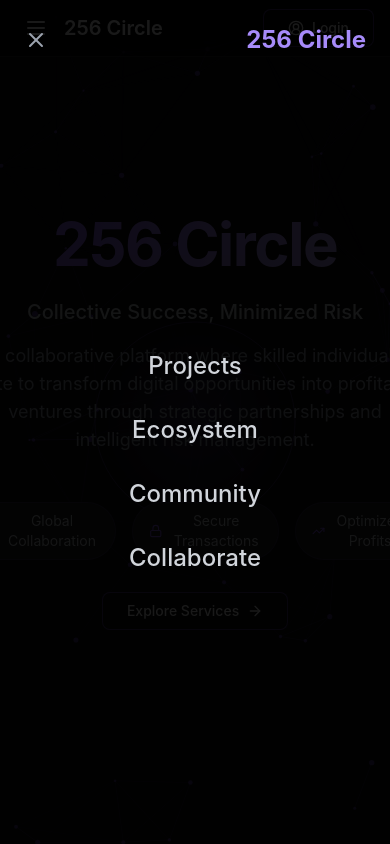
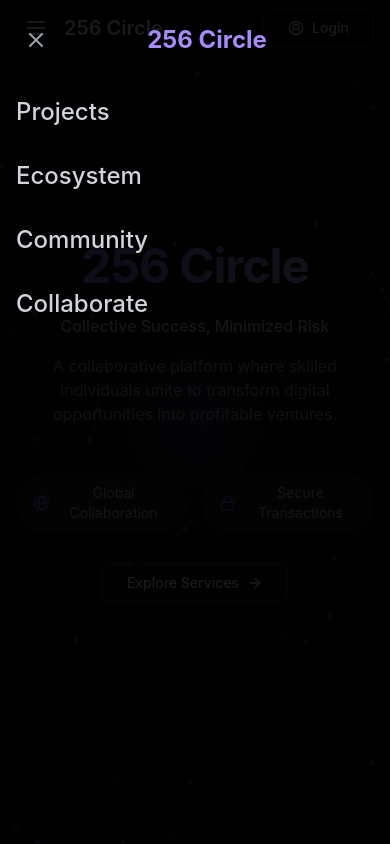
Before and after one commit to Pao7o/256circle, a React (Vite) app: page / in a window 390 px wide. Both pictures are taken after a click on the button "Toggle menu". Shown: the top 844 px of the page. Built offline with nearby package versions, Linux system fonts and the light colour scheme; a web font is replaced by a local one.

Commit message:
Maj menu mobile 2

```diff
--- a/src/components/Hero.tsx
+++ b/src/components/Hero.tsx
@@ -10,8 +10,7 @@ interface HeroProps {
 export default function Hero({ onExploreServicesClick }: HeroProps) {
   const heroFeatures = [
     { icon: Globe, text: 'Global Collaboration' },
-    { icon: Lock, text: 'Secure Transactions' },
-    { icon: TrendingUp, text: 'Optimized Profits' }
+    { icon: Lock, text: 'Secure Transactions' }
   ];
 
   return (
@@ -21,17 +20,17 @@ export default function Hero({ onExploreServicesClick }: HeroProps) {
       {/* Content */}
       <div className="relative z-10 text-center px-4 max-w-4xl mx-auto">
         <AnimatedSection delay={200}>
-          <h1 className="text-6xl md:text-8xl font-bold mb-6 gradient-text tracking-tight">
+          <h1 className="text-5xl md:text-8xl font-bold mb-6 gradient-text tracking-tight">
             256 Circle
           </h1>
         </AnimatedSection>
 
         <AnimatedSection delay={400}>
-          <p className="text-xl md:text-2xl text-gray-300 mb-4 font-medium">
+          <p className="text-md md:text-2xl text-gray-300 mb-4 font-medium">
             Collective Success, Minimized Risk
           </p>
-          <p className="text-lg text-gray-400 mb-12 max-w-2xl mx-auto">
-            A collaborative platform where skilled individuals unite to transform digital opportunities into profitable ventures through strategic partnerships and intelligent risk management.
+          <p className="text-md text-gray-400 mb-12 max-w-2xl mx-auto">
+            A collaborative platform where skilled individuals unite to transform digital opportunities into profitable ventures.
           </p>
         </AnimatedSection>
 
--- a/src/components/MobileMenu.tsx
+++ b/src/components/MobileMenu.tsx
@@ -41,10 +41,8 @@ export default function MobileMenu() {
 
   return (
     <div
-      className="fixed inset-0 bg-black/90 z-[99999] flex flex-col"
-      style={{
-        animation: 'fadeIn 0.3s ease-out'
-      }}
+      className="fixed inset-0 bg-black/90 z-[99999] flex flex-col justify-start items-start"
+      style={{ animation: 'slideIn 0.3s ease-out' }}
     >
       <style jsx>{`
         @keyframes fadeIn {
@@ -60,15 +58,15 @@ export default function MobileMenu() {
         @keyframes slideIn {
           from {
             opacity: 0;
-            transform: translateY(20px);
+            transform: translateX(20px);
           }
           to {
             opacity: 1;
-            transform: translateY(0);
+            transform: translateX(0);
           }
         }
       `}</style>
-      <div className="flex justify-between items-center p-6">
+      <div className="flex items-center p-6 w-full">
         <button
           onClick={close}
           className="text-gray-400 hover:text-white transition-colors"
@@ -76,23 +74,18 @@ export default function MobileMenu() {
         >
           <X className="w-6 h-6" />
         </button>
-        <h1
-          className="text-2xl font-bold text-violet-400"
-          style={{
-            animation: 'fadeIn 0.3s ease-out'
-          }}
-        >
+        <Link to="/" onClick={close} className="text-2xl font-bold text-violet-400 mx-auto" style={{ animation: 'fadeIn 0.3s ease-out' }}>
           256 Circle
-        </h1>
+        </Link>
       </div>
 
-      <nav className="flex-1 flex flex-col justify-center items-center gap-8 p-4">
+      <nav className="flex-1 flex flex-col items-start gap-8 p-4">
         {navItems.map((item, index) => (
           <Link
             key={item.label}
             to={item.href}
             onClick={close}
-            className={`text-2xl font-medium hover:text-white hover:scale-110 transition-all flex items-center gap-3 ${
+            className={`text-2xl font-medium hover:text-white hover:scale-110 transition-all ${
               location.pathname === item.href ? 'text-violet-400' : 'text-gray-300'
             }`}
             style={{
```
